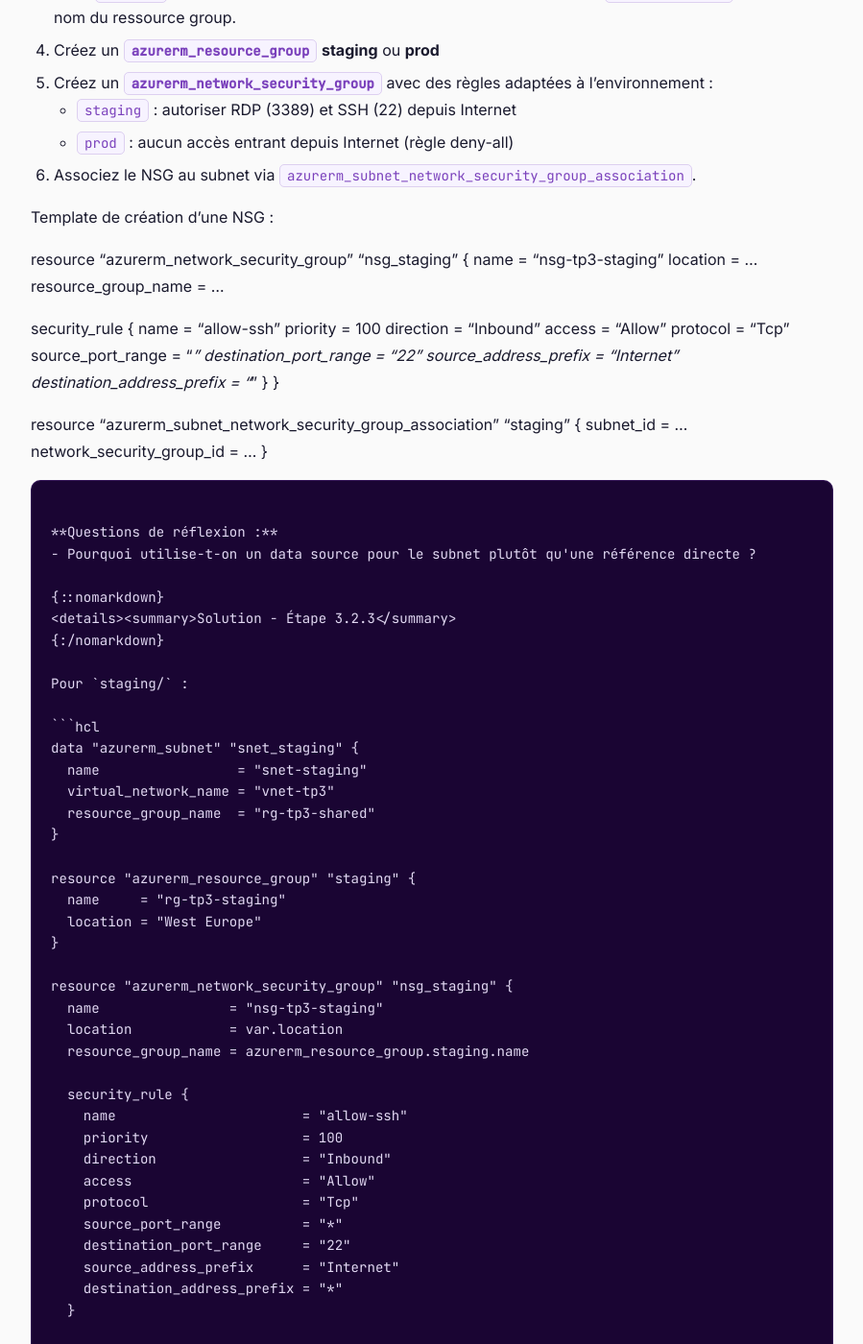
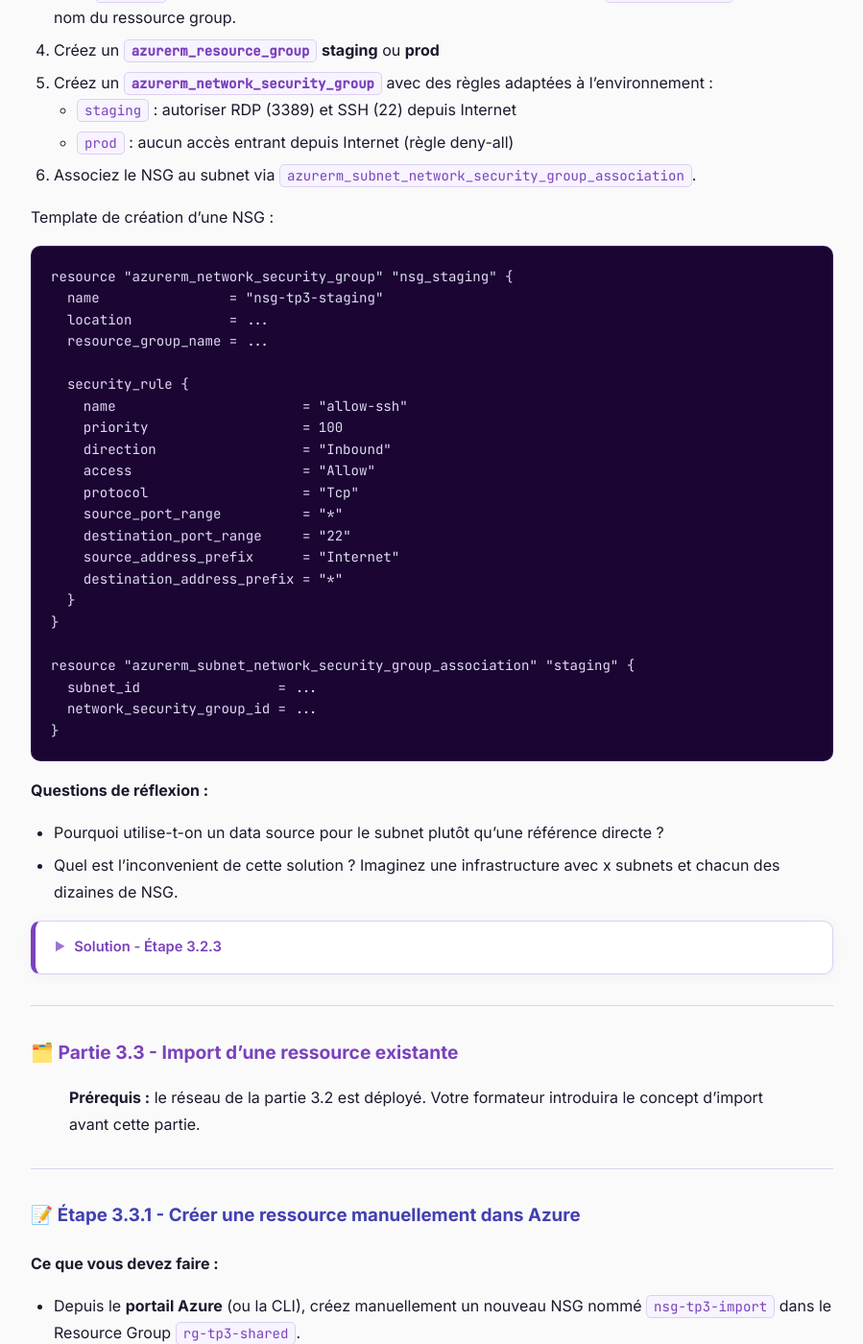
Before and after one commit to jviallon63/Hesias-TF5, a Jekyll site: the page built from tp/3-etat-collaboration.md, in a window 1280 px wide and 1400 px high, scrolled down 3492 px. Shown: the whole window at 96% size, without its empty margins (190-1089 px from the left). Built offline with Jekyll 4.4.1, drawn with Linux system fonts in a browser that asks for light colours; some of the changed text lies outside the part shown.

Commit message:
Review TP2

````diff
--- a/tp/3-etat-collaboration.md
+++ b/tp/3-etat-collaboration.md
@@ -269,6 +269,7 @@ Pour chaque environnement (`staging/`, `prod/`) :
 
 Template de création d'une NSG :
 
+```hcl
 resource "azurerm_network_security_group" "nsg_staging" {
   name                = "nsg-tp3-staging"
   location            = ...
@@ -295,6 +296,7 @@ resource "azurerm_subnet_network_security_group_association" "staging" {
 
 **Questions de réflexion :**
 - Pourquoi utilise-t-on un data source pour le subnet plutôt qu'une référence directe ?
+- Quel est l'inconvenient de cette solution ? Imaginez une infrastructure avec x subnets et chacun des dizaines de NSG.
 
 {::nomarkdown}
 <details><summary>Solution - Étape 3.2.3</summary>
````
